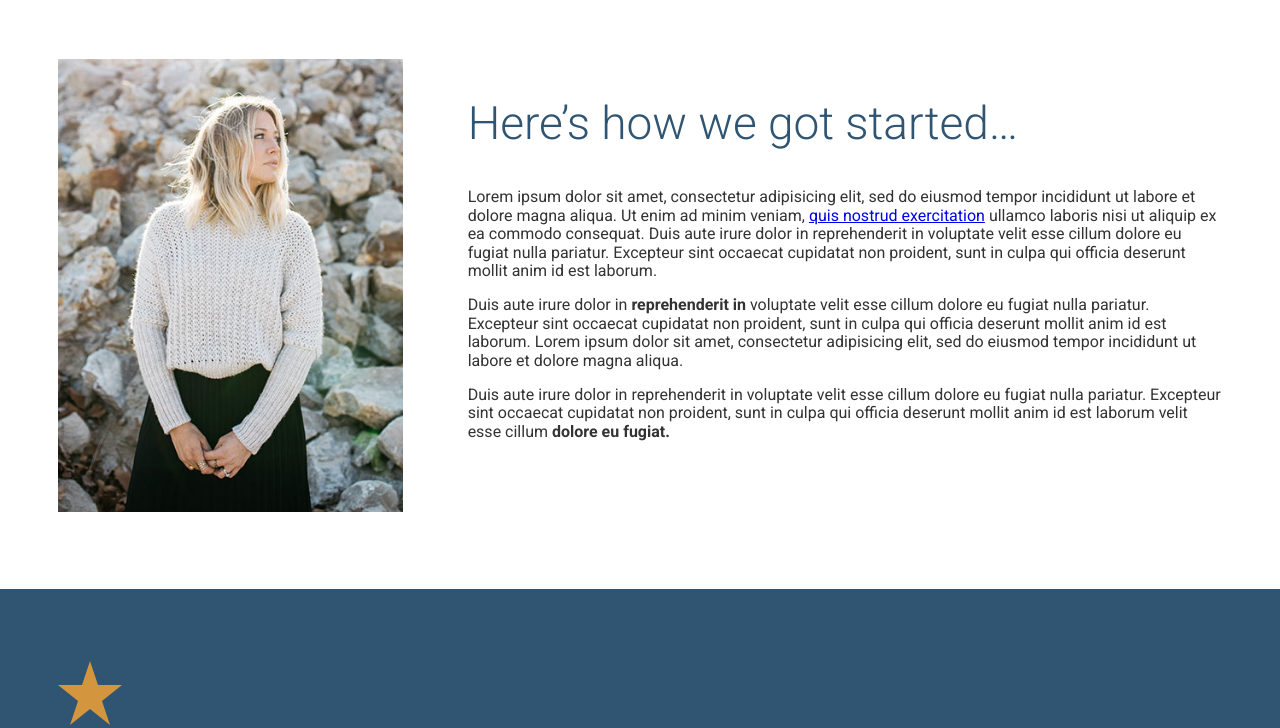
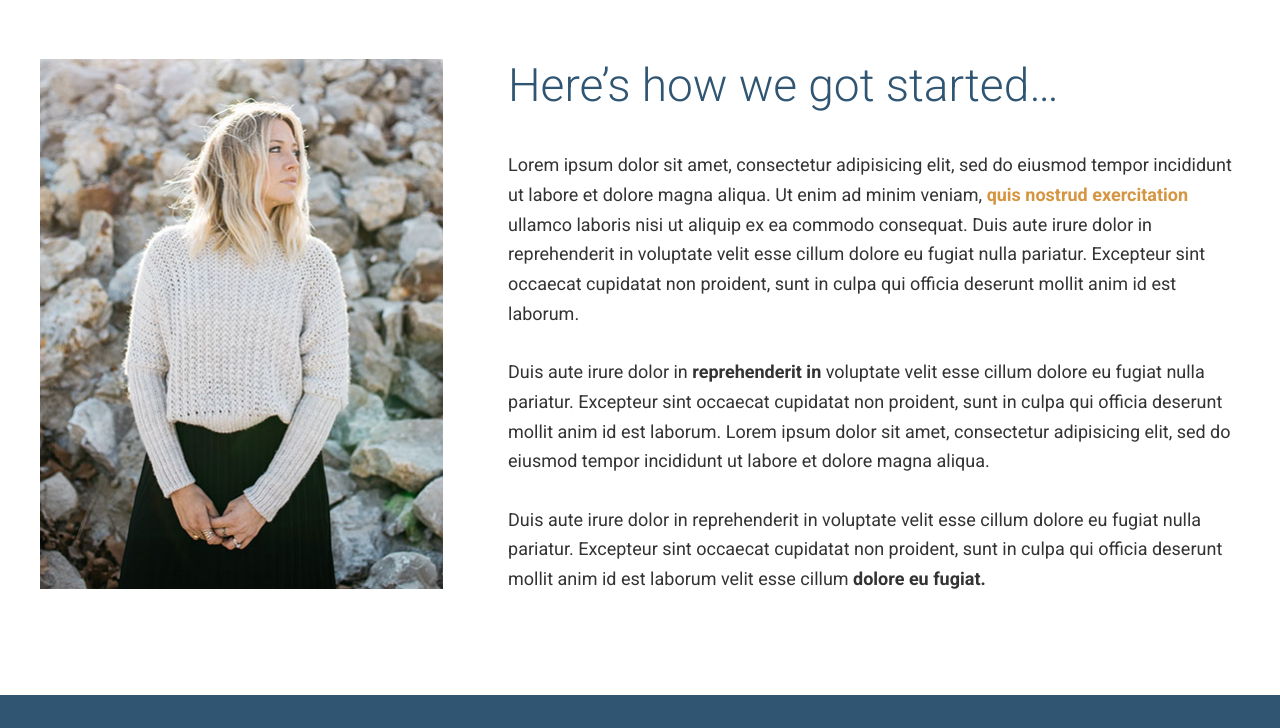
Before and after one commit to GlendaleAcosta/travel-site, a website: page app/index.html in a window 1280 px wide. Shown: the part 1518-2246 px from the top of the page. Drawn offline with Linux system fonts and the light colour scheme.

Commit message:
Minor fixes

```diff
--- a/app/assets/styles/base/_global.css
+++ b/app/assets/styles/base/_global.css
@@ -11,3 +11,7 @@ img {
 * {
   box-sizing: border-box;
 }
+
+a {
+  color: $mainOrange;
+}
--- /dev/null
+++ b/app/assets/styles/modules/_generic-content-container.css
@@ -0,0 +1,16 @@
+.generic-content-container {
+
+  p {
+    line-height: 1.65;
+    margin: 1.8rem 0;
+
+    @mixin atSmall {
+      font-size: 1.125rem;
+    }
+  }
+
+  a {
+    text-decoration: none;
+    font-weight: 700;
+  }
+}
--- a/app/assets/styles/modules/_headline.css
+++ b/app/assets/styles/modules/_headline.css
@@ -40,4 +40,8 @@
   &--b-margin-large {
     margin-bottom: 1.6em;
   }
+
+  &--no-t-margin {
+    margin-top: 0;
+  }
 }
--- a/app/assets/styles/modules/_row.css
+++ b/app/assets/styles/modules/_row.css
@@ -11,16 +11,32 @@
 
   }
 
+  &__b-margin-until-medium {
+    margin-bottom: 1rem;
+  }
+
   @mixin atMedium{
+
+    &__b-margin-until-medium {
+      margin-bottom: 0;
+    }
+
     &__medium-4 {
       float: left;
       width: 33.33%;
+    }
 
+    &__medium-4--larger {
+      width: 37%;
     }
 
     &__medium-8 {
       float: left;
       width: 66.66%;
     }
+
+    &__medium-8--smaller {
+      width: 63%;
+    }
   }
 }
--- a/app/assets/styles/modules/_wrapper.css
+++ b/app/assets/styles/modules/_wrapper.css
@@ -2,7 +2,7 @@
   overflow: hidden;
   padding-left: 18px;
   padding-right: 18px;
-  max-width: 1200px;
+  max-width: 1236px;
   margin-left: auto;
   margin-right: auto;
 
@@ -16,6 +16,10 @@
   }
 
   &--b-margin {
-    margin-bottom: 3.875rem;
+    margin-bottom: 1rem;
+
+    @mixin atSmall {
+      margin-bottom: 3.875rem;
+    }
   }
 }
--- a/app/assets/styles/styles.css
+++ b/app/assets/styles/styles.css
@@ -1,10 +1,11 @@
 @import "normalize.css";
-@import "base/_global";
 @import "base/_variables";
 @import "base/_mixins";
+@import "base/_global";
 @import "modules/_large-hero";
 @import "modules/_btn";
 @import "modules/_wrapper";
 @import "modules/_page-section";
 @import "modules/_headline";
 @import "modules/_row";
+@import "modules/_generic-content-container";
--- a/app/index.html
+++ b/app/index.html
@@ -53,14 +53,20 @@
       </div>
 
       <div class="row row--gutters">
-        <div class="row__medium-4">
-          <img src="assets/images/our-start.jpg" alt="Our founder, Jane Doe">
+        <div class="row__medium-4 row__medium-4--larger row__b-margin-until-medium">
+          <picture>
+            <source sizes="404px" srcset="assets/images/our-start.jpg 404w" media="(min-width:1020px)" />
+            <source size="320px" srcset="assets/images/our-start-portrait.jpg 382w" media="(min-width:800px)" />
+            <img src="assets/images/our-start-landscape.jpg" alt="Our founder, Jane Doe"/>
+          </picture>
         </div>
-        <div class="row__medium-8">
-          <h2 class="headline">Here&rsquo;s how we got started&hellip;</h2>
-          <p>Lorem ipsum dolor sit amet, consectetur adipisicing elit, sed do eiusmod tempor incididunt ut labore et dolore magna aliqua. Ut enim ad minim veniam, <a href="#">quis nostrud exercitation</a> ullamco laboris nisi ut aliquip ex ea commodo consequat. Duis aute irure dolor in reprehenderit in voluptate velit esse cillum dolore eu fugiat nulla pariatur. Excepteur sint occaecat cupidatat non proident, sunt in culpa qui officia deserunt mollit anim id est laborum.</p>
-          <p>Duis aute irure dolor in <strong>reprehenderit in</strong> voluptate velit esse cillum dolore eu fugiat nulla pariatur. Excepteur sint occaecat cupidatat non proident, sunt in culpa qui officia deserunt mollit anim id est laborum. Lorem ipsum dolor sit amet, consectetur adipisicing elit, sed do eiusmod tempor incididunt ut labore et dolore magna aliqua.</p>
-          <p>Duis aute irure dolor in reprehenderit in voluptate velit esse cillum dolore eu fugiat nulla pariatur. Excepteur sint occaecat cupidatat non proident, sunt in culpa qui officia deserunt mollit anim id est laborum velit esse cillum <strong>dolore eu fugiat.</strong></p>
+        <div class="row__medium-8 row__medium-8--smaller">
+          <h2 class="headline headline--no-t-margin">Here&rsquo;s how we got started&hellip;</h2>
+            <div class="generic-content-container">
+              <p>Lorem ipsum dolor sit amet, consectetur adipisicing elit, sed do eiusmod tempor incididunt ut labore et dolore magna aliqua. Ut enim ad minim veniam, <a href="#">quis nostrud exercitation</a> ullamco laboris nisi ut aliquip ex ea commodo consequat. Duis aute irure dolor in reprehenderit in voluptate velit esse cillum dolore eu fugiat nulla pariatur. Excepteur sint occaecat cupidatat non proident, sunt in culpa qui officia deserunt mollit anim id est laborum.</p>
+              <p>Duis aute irure dolor in <strong>reprehenderit in</strong> voluptate velit esse cillum dolore eu fugiat nulla pariatur. Excepteur sint occaecat cupidatat non proident, sunt in culpa qui officia deserunt mollit anim id est laborum. Lorem ipsum dolor sit amet, consectetur adipisicing elit, sed do eiusmod tempor incididunt ut labore et dolore magna aliqua.</p>
+              <p>Duis aute irure dolor in reprehenderit in voluptate velit esse cillum dolore eu fugiat nulla pariatur. Excepteur sint occaecat cupidatat non proident, sunt in culpa qui officia deserunt mollit anim id est laborum velit esse cillum <strong>dolore eu fugiat.</strong></p>
+            </div>
         </div>
       </div>
     </div>
--- a/app/temp/styles/styles.css
+++ b/app/temp/styles/styles.css
@@ -474,6 +474,10 @@ img {
   box-sizing: border-box;
 }
 
+a {
+  color: #d59541;
+}
+
 .large-hero {
   position: relative;
   border-bottom: 10px solid #2f5572;
@@ -568,7 +572,7 @@ img {
   overflow: hidden;
   padding-left: 18px;
   padding-right: 18px;
-  max-width: 1200px;
+  max-width: 1236px;
   margin-left: auto;
   margin-right: auto;
 }
@@ -583,7 +587,14 @@ img {
 }
 
 .wrapper--b-margin {
-  margin-bottom: 3.875rem;
+  margin-bottom: 1rem;
+}
+
+@media (min-width: 530px) {
+
+  .wrapper--b-margin {
+    margin-bottom: 3.875rem;
+  }
 }
 
 .page-section {
@@ -653,6 +664,10 @@ img {
   margin-bottom: 1.6em;
 }
 
+.headline--no-t-margin {
+  margin-top: 0;
+}
+
 .row::after {
   content: "";
   clear: both;
@@ -667,15 +682,48 @@ img {
   padding-right: 65px;
 }
 
+.row__b-margin-until-medium {
+  margin-bottom: 1rem;
+}
+
 @media (min-width: 800px) {
+
+  .row__b-margin-until-medium {
+    margin-bottom: 0;
+  }
 
   .row__medium-4 {
     float: left;
     width: 33.33%;
   }
 
+  .row__medium-4--larger {
+    width: 37%;
+  }
+
   .row__medium-8 {
     float: left;
     width: 66.66%;
   }
+
+  .row__medium-8--smaller {
+    width: 63%;
+  }
 }
+
+.generic-content-container p {
+  line-height: 1.65;
+  margin: 1.8rem 0;
+}
+
+@media (min-width: 530px) {
+
+  .generic-content-container p {
+    font-size: 1.125rem;
+  }
+}
+
+.generic-content-container a {
+  text-decoration: none;
+  font-weight: 700;
+}
```
